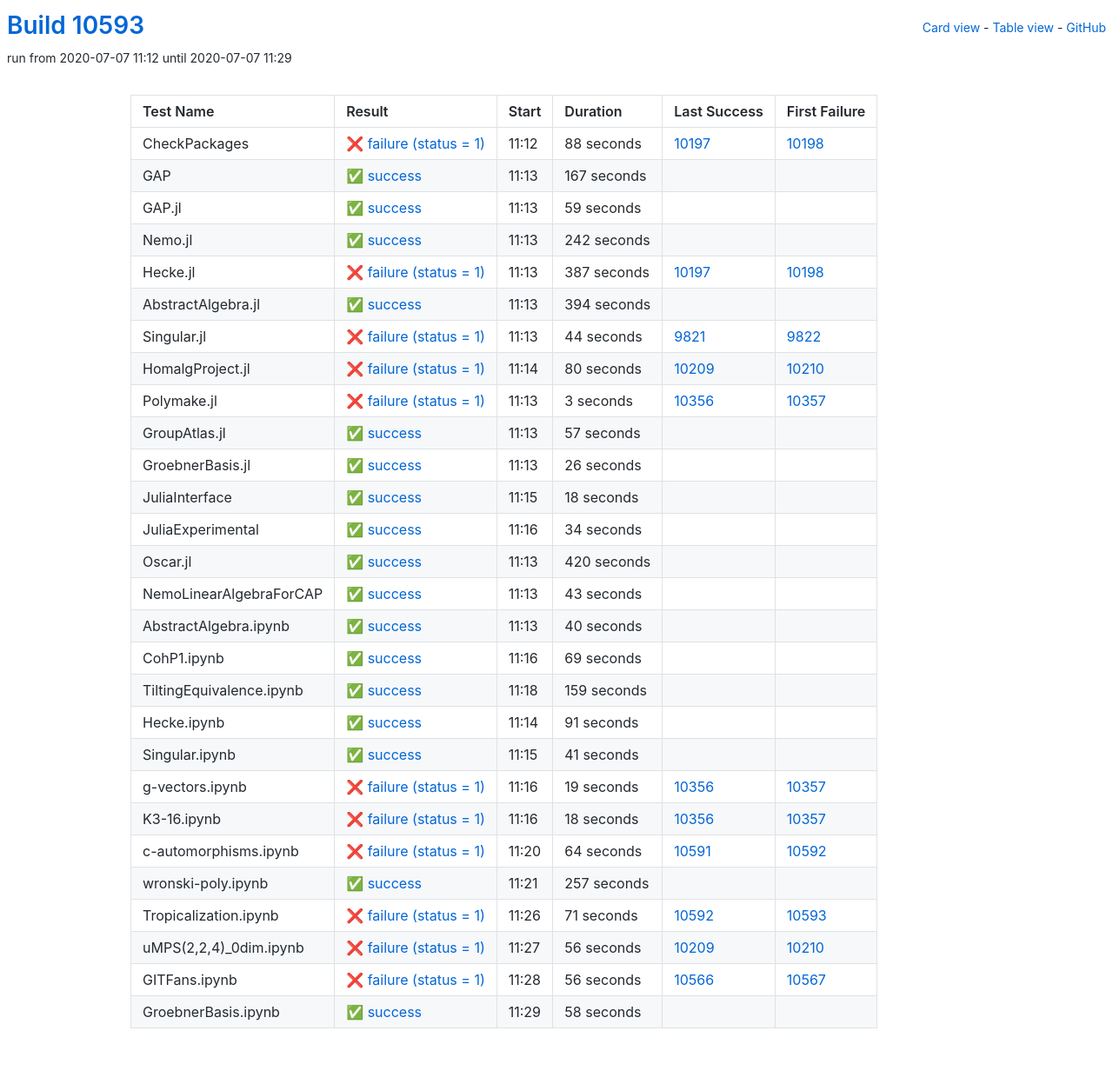
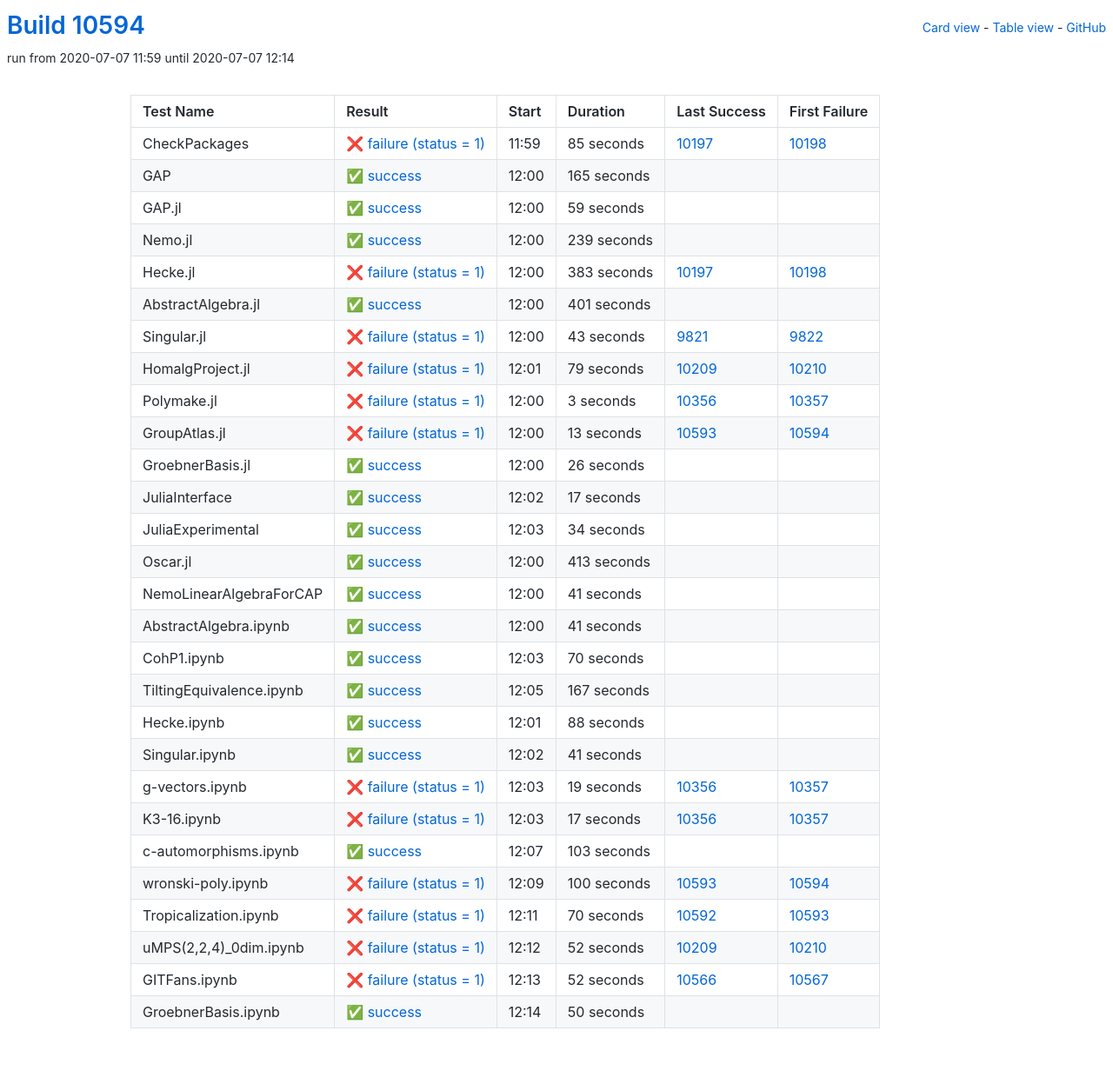
Before and after one commit to oscar-system/oscar-ci-status, a Jekyll site: the page built from table.html, in a window 1280 px wide. Shown: the whole page at 87% size. Built offline with Jekyll 4.4.1, drawn with Linux system fonts in a browser that asks for light colours.

Commit message:
Build #10594

```diff
--- a/_data/ci.yml
+++ b/_data/ci.yml
@@ -1,6 +1,6 @@
 ---
-build: 10593
-build_url: https://oscarci.mathematik.uni-kl.de/job/oscar/10593/
+build: 10594
+build_url: https://oscarci.mathematik.uni-kl.de/job/oscar/10594/
 job: oscar
 organization: oscar-system
 repo: oscar-ci-status
@@ -8,32 +8,32 @@
 tests:
 - name: CheckPackages
   id: checkpackages
-  log: https://oscarci.mathematik.uni-kl.de/job/oscar/10593/artifact/logs/build-10593/CheckPackages.log
-  start: 2020-07-07 11:12
+  log: https://oscarci.mathematik.uni-kl.de/job/oscar/10594/artifact/logs/build-10594/CheckPackages.log
+  start: 2020-07-07 11:59
   success: false
   exitcode: 1
   status: failure
-  duration: 88
+  duration: 85
   last_success: 10197
   last_success_url: https://oscarci.mathematik.uni-kl.de/job/oscar/10197/
   first_failure: 10198
   first_failure_url: https://oscarci.mathematik.uni-kl.de/job/oscar/10198/
 - name: GAP
   id: gap
-  log: https://oscarci.mathematik.uni-kl.de/job/oscar/10593/artifact/logs/build-10593/GAP.log
-  start: 2020-07-07 11:13
+  log: https://oscarci.mathematik.uni-kl.de/job/oscar/10594/artifact/logs/build-10594/GAP.log
+  start: 2020-07-07 12:00
   success: true
   exitcode: 0
   status: success
-  duration: 167
+  duration: 165
   last_success: false
   last_success_url:
   first_failure: false
   first_failure_url:
 - name: GAP.jl
   id: gap-jl
-  log: https://oscarci.mathematik.uni-kl.de/job/oscar/10593/artifact/logs/build-10593/GAP.jl.log
-  start: 2020-07-07 11:13
+  log: https://oscarci.mathematik.uni-kl.de/job/oscar/10594/artifact/logs/build-10594/GAP.jl.log
+  start: 2020-07-07 12:00
   success: true
   exitcode: 0
   status: success
@@ -44,68 +44,68 @@
   first_failure_url:
 - name: Nemo.jl
   id: nemo-jl
-  log: https://oscarci.mathematik.uni-kl.de/job/oscar/10593/artifact/logs/build-10593/Nemo.jl.log
-  start: 2020-07-07 11:13
+  log: https://oscarci.mathematik.uni-kl.de/job/oscar/10594/artifact/logs/build-10594/Nemo.jl.log
+  start: 2020-07-07 12:00
   success: true
   exitcode: 0
   status: success
-  duration: 242
+  duration: 239
   last_success: false
   last_success_url:
   first_failure: false
   first_failure_url:
 - name: Hecke.jl
   id: hecke-jl
-  log: https://oscarci.mathematik.uni-kl.de/job/oscar/10593/artifact/logs/build-10593/Hecke.jl.log
-  start: 2020-07-07 11:13
+  log: https://oscarci.mathematik.uni-kl.de/job/oscar/10594/artifact/logs/build-10594/Hecke.jl.log
+  start: 2020-07-07 12:00
   success: false
   exitcode: 1
   status: failure
-  duration: 387
+  duration: 383
   last_success: 10197
   last_success_url: https://oscarci.mathematik.uni-kl.de/job/oscar/10197/
   first_failure: 10198
   first_failure_url: https://oscarci.mathematik.uni-kl.de/job/oscar/10198/
 - name: AbstractAlgebra.jl
   id: abstractalgebra-jl
-  log: https://oscarci.mathematik.uni-kl.de/job/oscar/10593/artifact/logs/build-10593/AbstractAlgebra.jl.log
-  start: 2020-07-07 11:13
+  log: https://oscarci.mathematik.uni-kl.de/job/oscar/10594/artifact/logs/build-10594/AbstractAlgebra.jl.log
+  start: 2020-07-07 12:00
   success: true
   exitcode: 0
   status: success
-  duration: 394
+  duration: 401
   last_success: false
   last_success_url:
   first_failure: false
   first_failure_url:
 - name: Singular.jl
   id: singular-jl
-  log: https://oscarci.mathematik.uni-kl.de/job/oscar/10593/artifact/logs/build-10593/Singular.jl.log
-  start: 2020-07-07 11:13
+  log: https://oscarci.mathematik.uni-kl.de/job/oscar/10594/artifact/logs/build-10594/Singular.jl.log
+  start: 2020-07-07 12:00
   success: false
   exitcode: 1
   status: failure
-  duration: 44
+  duration: 43
   last_success: 9821
   last_success_url: https://oscarci.mathematik.uni-kl.de/job/oscar/9821/
   first_failure: 9822
   first_failure_url: https://oscarci.mathematik.uni-kl.de/job/oscar/9822/
 - name: HomalgProject.jl
   id: homalgproject-jl
-  log: https://oscarci.mathematik.uni-kl.de/job/oscar/10593/artifact/logs/build-10593/HomalgProject.jl.log
-  start: 2020-07-07 11:14
+  log: https://oscarci.mathematik.uni-kl.de/job/oscar/10594/artifact/logs/build-10594/HomalgProject.jl.log
+  start: 2020-07-07 12:01
   success: false
   exitcode: 1
   status: failure
-  duration: 80
+  duration: 79
   last_success: 10209
   last_success_url: https://oscarci.mathematik.uni-kl.de/job/oscar/10209/
   first_failure: 10210
   first_failure_url: https://oscarci.mathematik.uni-kl.de/job/oscar/10210/
 - name: Polymake.jl
   id: polymake-jl
-  log: https://oscarci.mathematik.uni-kl.de/job/oscar/10593/artifact/logs/build-10593/Polymake.jl.log
-  start: 2020-07-07 11:13
+  log: https://oscarci.mathematik.uni-kl.de/job/oscar/10594/artifact/logs/build-10594/Polymake.jl.log
+  start: 2020-07-07 12:00
   success: false
   exitcode: 1
   status: failure
@@ -116,20 +116,20 @@
   first_failure_url: https://oscarci.mathematik.uni-kl.de/job/oscar/10357/
 - name: GroupAtlas.jl
   id: groupatlas-jl
-  log: https://oscarci.mathematik.uni-kl.de/job/oscar/10593/artifact/logs/build-10593/GroupAtlas.jl.log
-  start: 2020-07-07 11:13
-  success: true
-  exitcode: 0
-  status: success
-  duration: 57
-  last_success: false
-  last_success_url:
-  first_failure: false
-  first_failure_url:
+  log: https://oscarci.mathematik.uni-kl.de/job/oscar/10594/artifact/logs/build-10594/GroupAtlas.jl.log
+  start: 2020-07-07 12:00
+  success: false
+  exitcode: 1
+  status: failure
+  duration: 13
+  last_success: 10593
+  last_success_url: https://oscarci.mathematik.uni-kl.de/job/oscar/10593/
+  first_failure: 10594
+  first_failure_url: https://oscarci.mathematik.uni-kl.de/job/oscar/10594/
 - name: GroebnerBasis.jl
   id: groebnerbasis-jl
-  log: https://oscarci.mathematik.uni-kl.de/job/oscar/10593/artifact/logs/build-10593/GroebnerBasis.jl.log
-  start: 2020-07-07 11:13
+  log: https://oscarci.mathematik.uni-kl.de/job/oscar/10594/artifact/logs/build-10594/GroebnerBasis.jl.log
+  start: 2020-07-07 12:00
   success: true
   exitcode: 0
   status: success
@@ -140,20 +140,20 @@
   first_failure_url:
 - name: JuliaInterface
   id: juliainterface
-  log: https://oscarci.mathematik.uni-kl.de/job/oscar/10593/artifact/logs/build-10593/JuliaInterface.log
-  start: 2020-07-07 11:15
+  log: https://oscarci.mathematik.uni-kl.de/job/oscar/10594/artifact/logs/build-10594/JuliaInterface.log
+  start: 2020-07-07 12:02
   success: true
   exitcode: 0
   status: success
-  duration: 18
+  duration: 17
   last_success: false
   last_success_url:
   first_failure: false
   first_failure_url:
 - name: JuliaExperimental
   id: juliaexperimental
-  log: https://oscarci.mathematik.uni-kl.de/job/oscar/10593/artifact/logs/build-10593/JuliaExperimental.log
-  start: 2020-07-07 11:16
+  log: https://oscarci.mathematik.uni-kl.de/job/oscar/10594/artifact/logs/build-10594/JuliaExperimental.log
+  start: 2020-07-07 12:03
   success: true
   exitcode: 0
   status: success
@@ -164,80 +164,80 @@
   first_failure_url:
 - name: Oscar.jl
   id: oscar-jl
-  log: https://oscarci.mathematik.uni-kl.de/job/oscar/10593/artifact/logs/build-10593/Oscar.jl.log
-  start: 2020-07-07 11:13
+  log: https://oscarci.mathematik.uni-kl.de/job/oscar/10594/artifact/logs/build-10594/Oscar.jl.log
+  start: 2020-07-07 12:00
   success: true
   exitcode: 0
   status: success
-  duration: 420
+  duration: 413
   last_success: false
   last_success_url:
   first_failure: false
   first_failure_url:
 - name: NemoLinearAlgebraForCAP
   id: nemolinearalgebraforcap
-  log: https://oscarci.mathematik.uni-kl.de/job/oscar/10593/artifact/logs/build-10593/NemoLinearAlgebraForCAP.log
-  start: 2020-07-07 11:13
+  log: https://oscarci.mathematik.uni-kl.de/job/oscar/10594/artifact/logs/build-10594/NemoLinearAlgebraForCAP.log
+  start: 2020-07-07 12:00
   success: true
   exitcode: 0
   status: success
-  duration: 43
+  duration: 41
   last_success: false
   last_success_url:
   first_failure: false
   first_failure_url:
 - name: AbstractAlgebra.ipynb
   id: abstractalgebra-ipynb
-  log: https://oscarci.mathematik.uni-kl.de/job/oscar/10593/artifact/logs/build-10593/AbstractAlgebra.ipynb.log
-  start: 2020-07-07 11:13
+  log: https://oscarci.mathematik.uni-kl.de/job/oscar/10594/artifact/logs/build-10594/AbstractAlgebra.ipynb.log
+  start: 2020-07-07 12:00
   success: true
   exitcode: 0
   status: success
-  duration: 40
+  duration: 41
   last_success: false
   last_success_url:
   first_failure: false
   first_failure_url:
 - name: CohP1.ipynb
   id: cohp1-ipynb
-  log: https://oscarci.mathematik.uni-kl.de/job/oscar/10593/artifact/logs/build-10593/CohP1.ipynb.log
-  start: 2020-07-07 11:16
+  log: https://oscarci.mathematik.uni-kl.de/job/oscar/10594/artifact/logs/build-10594/CohP1.ipynb.log
+  start: 2020-07-07 12:03
   success: true
   exitcode: 0
   status: success
-  duration: 69
+  duration: 70
   last_success: false
   last_success_url:
   first_failure: false
   first_failure_url:
 - name: TiltingEquivalence.ipynb
   id: tiltingequivalence-ipynb
-  log: https://oscarci.mathematik.uni-kl.de/job/oscar/10593/artifact/logs/build-10593/TiltingEquivalence.ipynb.log
-  start: 2020-07-07 11:18
+  log: https://oscarci.mathematik.uni-kl.de/job/oscar/10594/artifact/logs/build-10594/TiltingEquivalence.ipynb.log
+  start: 2020-07-07 12:05
   success: true
   exitcode: 0
   status: success
-  duration: 159
+  duration: 167
   last_success: false
   last_success_url:
   first_failure: false
   first_failure_url:
 - name: Hecke.ipynb
   id: hecke-ipynb
-  log: https://oscarci.mathematik.uni-kl.de/job/oscar/10593/artifact/logs/build-10593/Hecke.ipynb.log
-  start: 2020-07-07 11:14
+  log: https://oscarci.mathematik.uni-kl.de/job/oscar/10594/artifact/logs/build-10594/Hecke.ipynb.log
+  start: 2020-07-07 12:01
   success: true
   exitcode: 0
   status: success
-  duration: 91
+  duration: 88
   last_success: false
   last_success_url:
   first_failure: false
   first_failure_url:
 - name: Singular.ipynb
   id: singular-ipynb
-  log: https://oscarci.mathematik.uni-kl.de/job/oscar/10593/artifact/logs/build-10593/Singular.ipynb.log
-  start: 2020-07-07 11:15
+  log: https://oscarci.mathematik.uni-kl.de/job/oscar/10594/artifact/logs/build-10594/Singular.ipynb.log
+  start: 2020-07-07 12:02
   success: true
   exitcode: 0
   status: success
@@ -248,8 +248,8 @@
   first_failure_url:
 - name: g-vectors.ipynb
   id: g-vectors-ipynb
-  log: https://oscarci.mathematik.uni-kl.de/job/oscar/10593/artifact/logs/build-10593/g-vectors.ipynb.log
-  start: 2020-07-07 11:16
+  log: https://oscarci.mathematik.uni-kl.de/job/oscar/10594/artifact/logs/build-10594/g-vectors.ipynb.log
+  start: 2020-07-07 12:03
   success: false
   exitcode: 1
   status: failure
@@ -260,84 +260,84 @@
   first_failure_url: https://oscarci.mathematik.uni-kl.de/job/oscar/10357/
 - name: K3-16.ipynb
   id: k3-16-ipynb
-  log: https://oscarci.mathematik.uni-kl.de/job/oscar/10593/artifact/logs/build-10593/K3-16.ipynb.log
-  start: 2020-07-07 11:16
+  log: https://oscarci.mathematik.uni-kl.de/job/oscar/10594/artifact/logs/build-10594/K3-16.ipynb.log
+  start: 2020-07-07 12:03
   success: false
   exitcode: 1
   status: failure
-  duration: 18
+  duration: 17
   last_success: 10356
   last_success_url: https://oscarci.mathematik.uni-kl.de/job/oscar/10356/
   first_failure: 10357
   first_failure_url: https://oscarci.mathematik.uni-kl.de/job/oscar/10357/
 - name: c-automorphisms.ipynb
   id: c-automorphisms-ipynb
-  log: https://oscarci.mathematik.uni-kl.de/job/oscar/10593/artifact/logs/build-10593/c-automorphisms.ipynb.log
-  start: 2020-07-07 11:20
-  success: false
-  exitcode: 1
-  status: failure
-  duration: 64
-  last_success: 10591
-  last_success_url: https://oscarci.mathematik.uni-kl.de/job/oscar/10591/
-  first_failure: 10592
-  first_failure_url: https://oscarci.mathematik.uni-kl.de/job/oscar/10592/
-- name: wronski-poly.ipynb
-  id: wronski-poly-ipynb
-  log: https://oscarci.mathematik.uni-kl.de/job/oscar/10593/artifact/logs/build-10593/wronski-poly.ipynb.log
-  start: 2020-07-07 11:21
+  log: https://oscarci.mathematik.uni-kl.de/job/oscar/10594/artifact/logs/build-10594/c-automorphisms.ipynb.log
+  start: 2020-07-07 12:07
   success: true
   exitcode: 0
   status: success
-  duration: 257
+  duration: 103
   last_success: false
   last_success_url:
   first_failure: false
   first_failure_url:
-- name: Tropicalization.ipynb
-  id: tropicalization-ipynb
-  log: https://oscarci.mathematik.uni-kl.de/job/oscar/10593/artifact/logs/build-10593/Tropicalization.ipynb.log
-  start: 2020-07-07 11:26
+- name: wronski-poly.ipynb
+  id: wronski-poly-ipynb
+  log: https://oscarci.mathematik.uni-kl.de/job/oscar/10594/artifact/logs/build-10594/wronski-poly.ipynb.log
+  start: 2020-07-07 12:09
   success: false
   exitcode: 1
   status: failure
-  duration: 71
+  duration: 100
+  last_success: 10593
+  last_success_url: https://oscarci.mathematik.uni-kl.de/job/oscar/10593/
+  first_failure: 10594
+  first_failure_url: https://oscarci.mathematik.uni-kl.de/job/oscar/10594/
+- name: Tropicalization.ipynb
+  id: tropicalization-ipynb
+  log: https://oscarci.mathematik.uni-kl.de/job/oscar/10594/artifact/logs/build-10594/Tropicalization.ipynb.log
+  start: 2020-07-07 12:11
+  success: false
+  exitcode: 1
+  status: failure
+  duration: 70
   last_success: 10592
   last_success_url: https://oscarci.mathematik.uni-kl.de/job/oscar/10592/
   first_failure: 10593
   first_failure_url: https://oscarci.mathematik.uni-kl.de/job/oscar/10593/
 - name: uMPS(2,2,4)_0dim.ipynb
   id: umps-2-2-4-0dim-ipynb
-  log: https://oscarci.mathematik.uni-kl.de/job/oscar/10593/artifact/logs/build-10593/uMPS-2-2-4-_0dim.ipynb.log
-  start: 2020-07-07 11:27
+  log: https://oscarci.mathematik.uni-kl.de/job/oscar/10594/artifact/logs/build-10594/uMPS-2-2-4-_0dim.ipynb.log
+  start: 2020-07-07 12:12
   success: false
   exitcode: 1
   status: failure
-  duration: 56
+  duration: 52
   last_success: 10209
   last_success_url: https://oscarci.mathematik.uni-kl.de/job/oscar/10209/
   first_failure: 10210
   first_failure_url: https://oscarci.mathematik.uni-kl.de/job/oscar/10210/
 - name: GITFans.ipynb
   id: gitfans-ipynb
-  log: https://oscarci.mathematik.uni-kl.de/job/oscar/10593/artifact/logs/build-10593/GITFans.ipynb.log
-  start: 2020-07-07 11:28
+  log: https://oscarci.mathematik.uni-kl.de/job/oscar/10594/artifact/logs/build-10594/GITFans.ipynb.log
+  start: 2020-07-07 12:13
   success: false
   exitcode: 1
   status: failure
-  duration: 56
+  duration: 52
   last_success: 10566
   last_success_url: https://oscarci.mathematik.uni-kl.de/job/oscar/10566/
   first_failure: 10567
   first_failure_url: https://oscarci.mathematik.uni-kl.de/job/oscar/10567/
 - name: GroebnerBasis.ipynb
   id: groebnerbasis-ipynb
-  log: https://oscarci.mathematik.uni-kl.de/job/oscar/10593/artifact/logs/build-10593/GroebnerBasis.ipynb.log
-  start: 2020-07-07 11:29
+  log: https://oscarci.mathematik.uni-kl.de/job/oscar/10594/artifact/logs/build-10594/GroebnerBasis.ipynb.log
+  start: 2020-07-07 12:14
   success: true
   exitcode: 0
   status: success
-  duration: 58
+  duration: 50
   last_success: false
   last_success_url:
   first_failure: false
```
Also changed, not shown: README.md.
